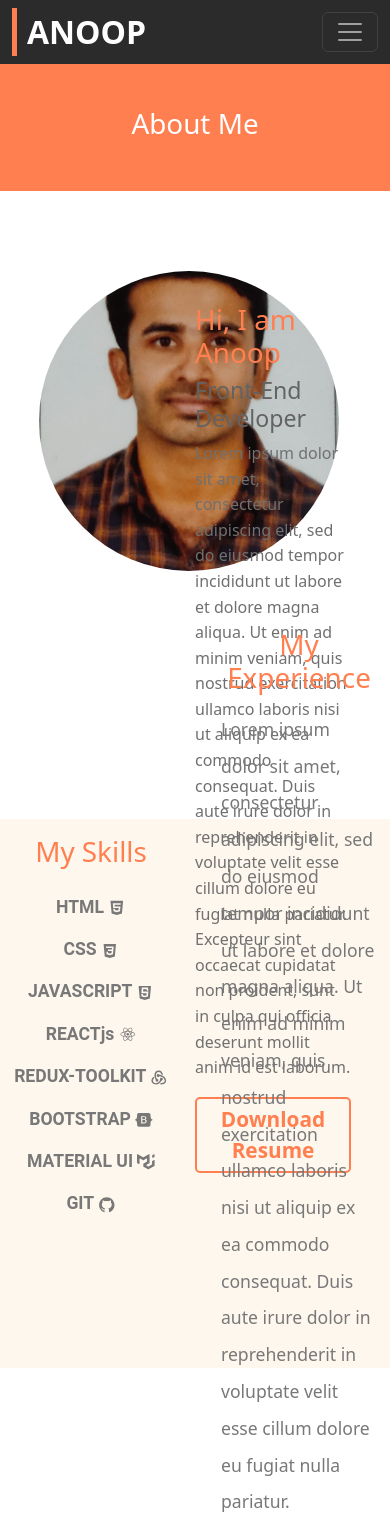
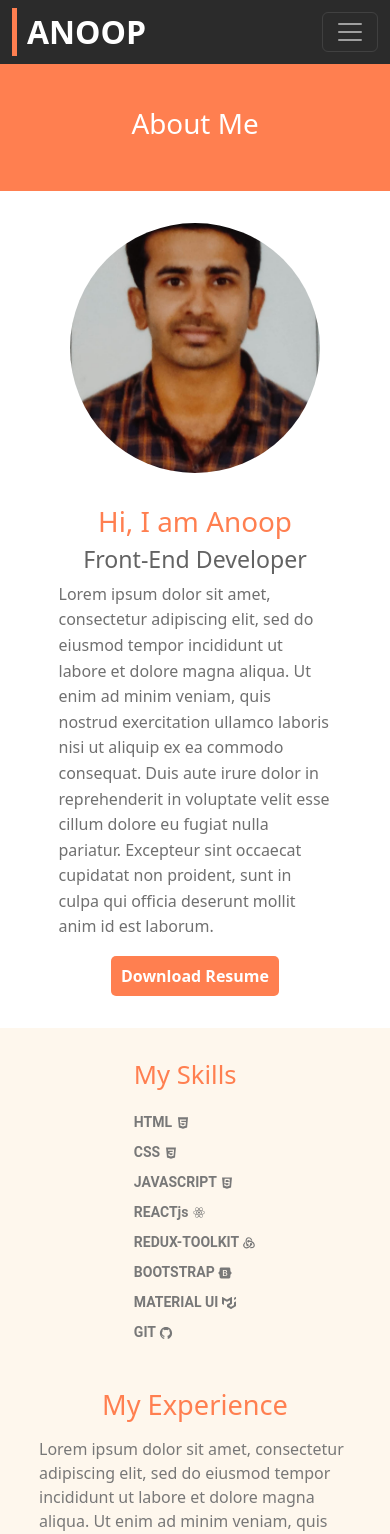
Before and after one commit to AnoopAG91/myNew-Portfolio, a React (Create React App) app: page /about in a window 390 px wide. Shown: the top 1534 px of the page. Built offline with nearby package versions, Linux system fonts and the light colour scheme.

Commit message:
added mediaqueries

```diff
--- a/src/pages/about.css
+++ b/src/pages/about.css
@@ -106,3 +106,113 @@
     padding: 5px 15px;
     border-radius: 5px;
 }
+
+
+/* MEDIAQUERY */
+
+@media (max-width:768px) {
+    .about-hero {
+        display: flex;
+        flex-direction: column;
+        justify-content: center;
+        align-items: center;
+        margin-top: 2rem;
+        height: auto;
+    }
+    .about-img {
+        width: auto;
+    }
+    .abt-image {
+        width: 250px;
+        height: 250px;
+    }
+    .about-content {
+        width: 70%;
+        margin-top: 2rem;
+        text-align: center;
+        display: flex;
+        flex-direction: column;
+        align-items: center;
+    }
+    .about-content button {
+        background-color: coral;
+        color: white;
+        font-size: 1rem;
+        font-weight: 600;
+        border: none;
+        border-radius: 5px;
+        padding: 8px 10px;
+    }
+    .experience-sec {
+        display: flex;
+        align-items: center;
+        background-color: #fdedd978;
+        height: auto;
+        padding-top: 2rem;
+        margin-top: 2rem;
+        padding-bottom: 2rem;
+    }
+    .skills {
+        width: auto;
+        display: flex;
+        flex-direction: column;
+        align-items: flex-start;
+        line-height: 10px;
+    }
+    .skills h1 {
+        font-size: 1.6rem;
+        font-weight: 600;
+    }
+    .skills p {
+        color: #787878;
+        font-size: 14px;
+        font-weight: 600;
+        font-family: 'Roboto';
+    }
+    .experience {
+        width: 60%;
+        display: flex;
+        flex-direction: column;
+        justify-content: center;
+        align-items: center;
+    }
+    .experience h1 {
+        font-size: 2rem;
+    }
+    .experience p {
+        color: #787878;
+        font-size: 18px;
+        text-align: left;
+        line-height: 1.5rem;
+    }
+}
+
+
+@media (max-width:560px){
+    .experience-sec {
+        display: flex;
+        flex-direction: column;
+        align-items: center;
+        background-color: #fdedd978;
+        height: auto;
+        padding-top: 2rem;
+        margin-top: 2rem;
+        padding-bottom: 2rem;
+    }
+    .experience{
+        width: 80%;
+    }
+    .skills h1 {
+        font-size: 1.6rem;
+        font-weight: 500;
+    }
+    .experience h1 {
+        font-size: 1.7rem;
+    }
+    .experience p {
+        color: #787878;
+        font-size: 16px;
+        text-align: left;
+        line-height: 1.5rem;
+    }
+}
--- a/src/pages/contact.css
+++ b/src/pages/contact.css
@@ -64,3 +64,20 @@ button.btn.btn-danger {
     color: #4b4543;
     font-weight: 600;
 }
+
+
+@media (max-width:768px){
+    .contact-hero {
+        display: flex;
+        flex-direction: column;
+        justify-content: space-evenly;
+        align-items: center;
+    }
+    .contact-form {
+        width: 100%;
+        display: flex;
+    }
+    .contact-details {
+        width: 100%;
+    }
+}
--- a/src/pages/projects.css
+++ b/src/pages/projects.css
@@ -82,3 +82,31 @@
 .projects-hero h3 {
     font-family: sans-serif;
 }
+
+
+
+
+@media (max-width:768px) {
+    .pro-sec1 {
+        display: flex;
+        flex-direction: column;
+        width: 100%;
+        justify-content: space-evenly;
+        gap: 2rem;
+        align-items: center;
+        margin-top: 3rem;
+        margin-bottom: 3rem;
+    }
+    .pro1, .pro2, .pro3, .pro4 {
+        width: 80%;
+    }
+    .pro-sec2 {
+        display: flex;
+        flex-direction: column;
+        width: 100%;
+        justify-content: center;
+        align-items: center;
+        gap: 2rem;
+        margin-bottom: 3rem;
+    }
+}
```
